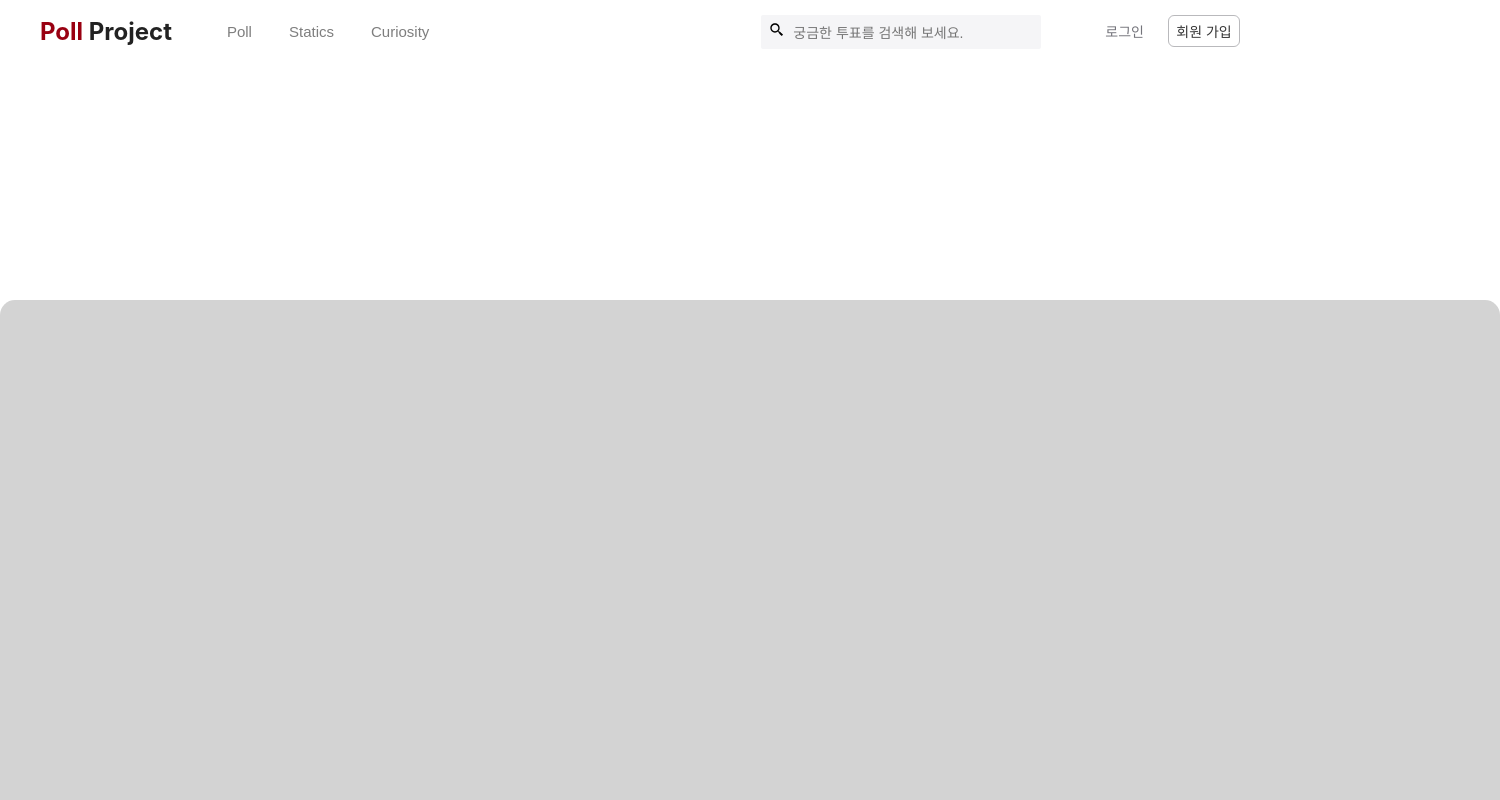
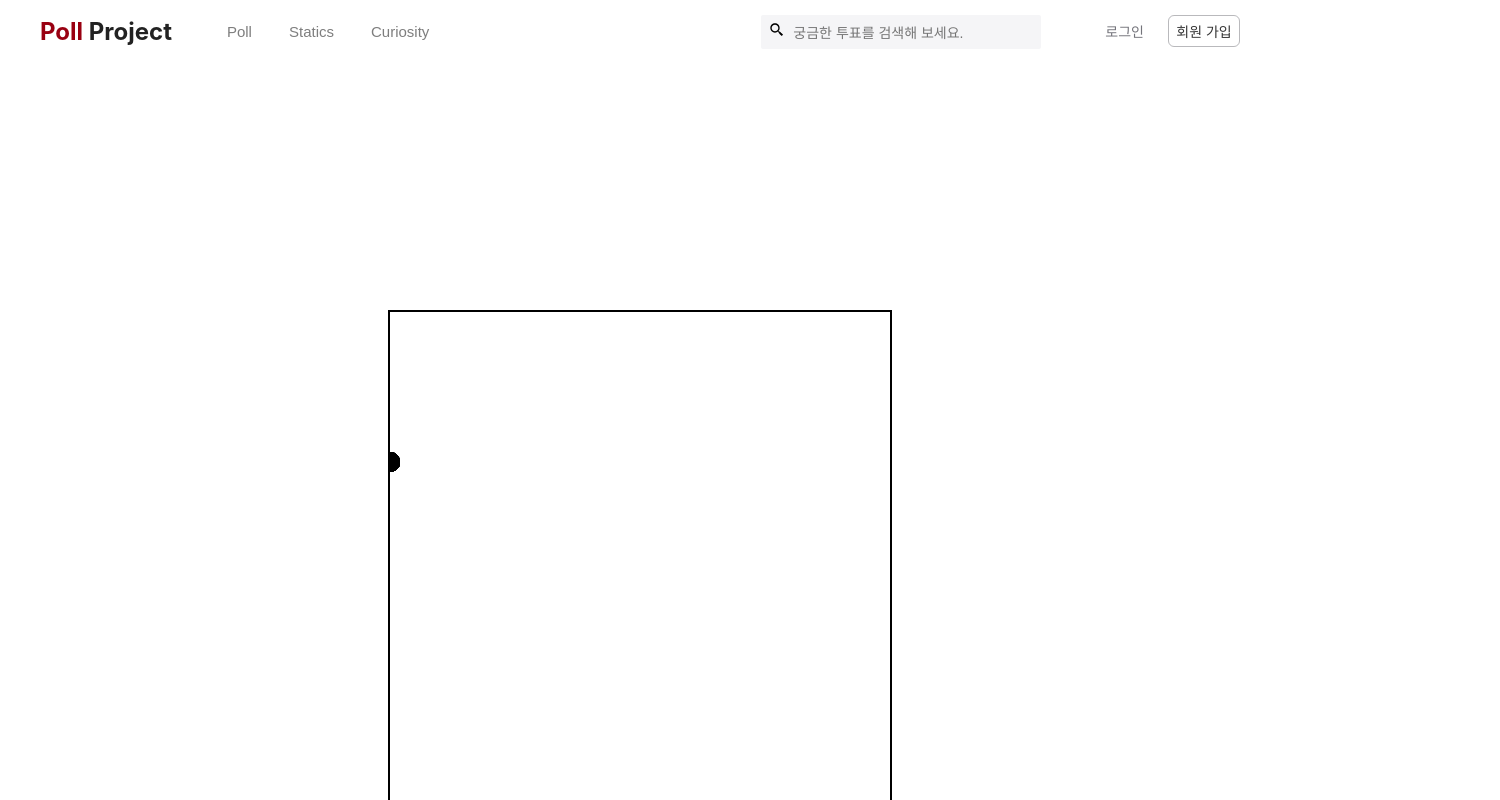
Before and after one commit to xenosign/poll-project, a React (Create React App) app: page / in a window 1280 px wide. Shown: the top 800 px of the page, 1500 px wide, since content can reach past the window. Built offline with nearby package versions, Linux system fonts and the light colour scheme.

Commit message:
add canvas frame

```diff
--- a/src/components/Canvas.css
+++ /dev/null
@@ -1,7 +0,0 @@
-.Canvas {
-    text-align: center;
-}
-.canvas {
-border-radius: 15px;
-background: lightgrey;
-}
--- a/src/components/Canvas.tsx
+++ b/src/components/canvas/Canvas copy.tsx
@@ -1,5 +1,8 @@
 import React, { useRef, useState, useCallback, useEffect } from "react";
 import "./Canvas.css";
+import { Wave } from "./wave.js";
+import { SurferController } from "./surfer-controlloer.js";
+import { Sun } from "./sun.js";
 
 interface CanvasProps {
   width: number;
@@ -25,6 +28,7 @@ function Canvas({ width, height }: CanvasProps) {
     }
 
     const canvas: HTMLCanvasElement = canvasRef.current;
+
     return {
       x: event.pageX - canvas.offsetLeft,
       y: event.pageY - canvas.offsetTop,
@@ -58,6 +62,7 @@ function Canvas({ width, height }: CanvasProps) {
 
   const startPaint = useCallback((event: MouseEvent) => {
     const coordinates = getCoordinates(event);
+    console.log(coordinates);
 
     if (coordinates) {
       setIsPainting(true);
--- /dev/null
+++ b/src/components/canvas/Canvas.tsx
@@ -0,0 +1,59 @@
+import React, { useRef, useState, useCallback, useEffect } from "react";
+import { Wave } from "./wave.js";
+import { SurferController } from "./surfer-controlloer.js";
+import { Sun } from "./sun.js";
+
+function Canvas() {
+  const canvasRef = React.useRef<HTMLCanvasElement>(null);
+  const [ctx, setContext] = React.useState<CanvasRenderingContext2D | null>(
+    null
+  );
+  const requestAnimationRef = useRef(null);
+
+  React.useEffect(() => {
+    if (canvasRef.current) {
+      const renderCtx = canvasRef.current.getContext("2d");
+
+      if (renderCtx) {
+        setContext(renderCtx);
+      }
+    }
+
+    // Draw a rectangle
+    const render = () => {
+      if (ctx) {
+        let x = 0;
+        ctx.beginPath();
+        ctx.arc(x, 150, 10, 0, Math.PI * 2, false);
+        ctx.closePath();
+        ctx.fill();
+        x += 2;
+
+        requestAnimationFrame(render);
+      }
+    };
+
+    requestAnimationFrame(render);
+  }, [ctx]);
+
+  return (
+    <div
+      style={{
+        textAlign: "center",
+      }}
+    >
+      <canvas
+        id="canvas"
+        ref={canvasRef}
+        width={500}
+        height={500}
+        style={{
+          border: "2px solid #000",
+          marginTop: 10,
+        }}
+      ></canvas>
+    </div>
+  );
+}
+
+export default Canvas;
--- a/src/pages/MainPage.tsx
+++ b/src/pages/MainPage.tsx
@@ -2,7 +2,7 @@ import React from "react";
 import Header from "../components/Header";
 import Footer from "../components/Footer";
 import Content from "../components/Content";
-import Canvas from "../components/Canvas";
+import Canvas from "../components/canvas/Canvas";
 
 const MainPage: React.FC = () => {
   return (
```
